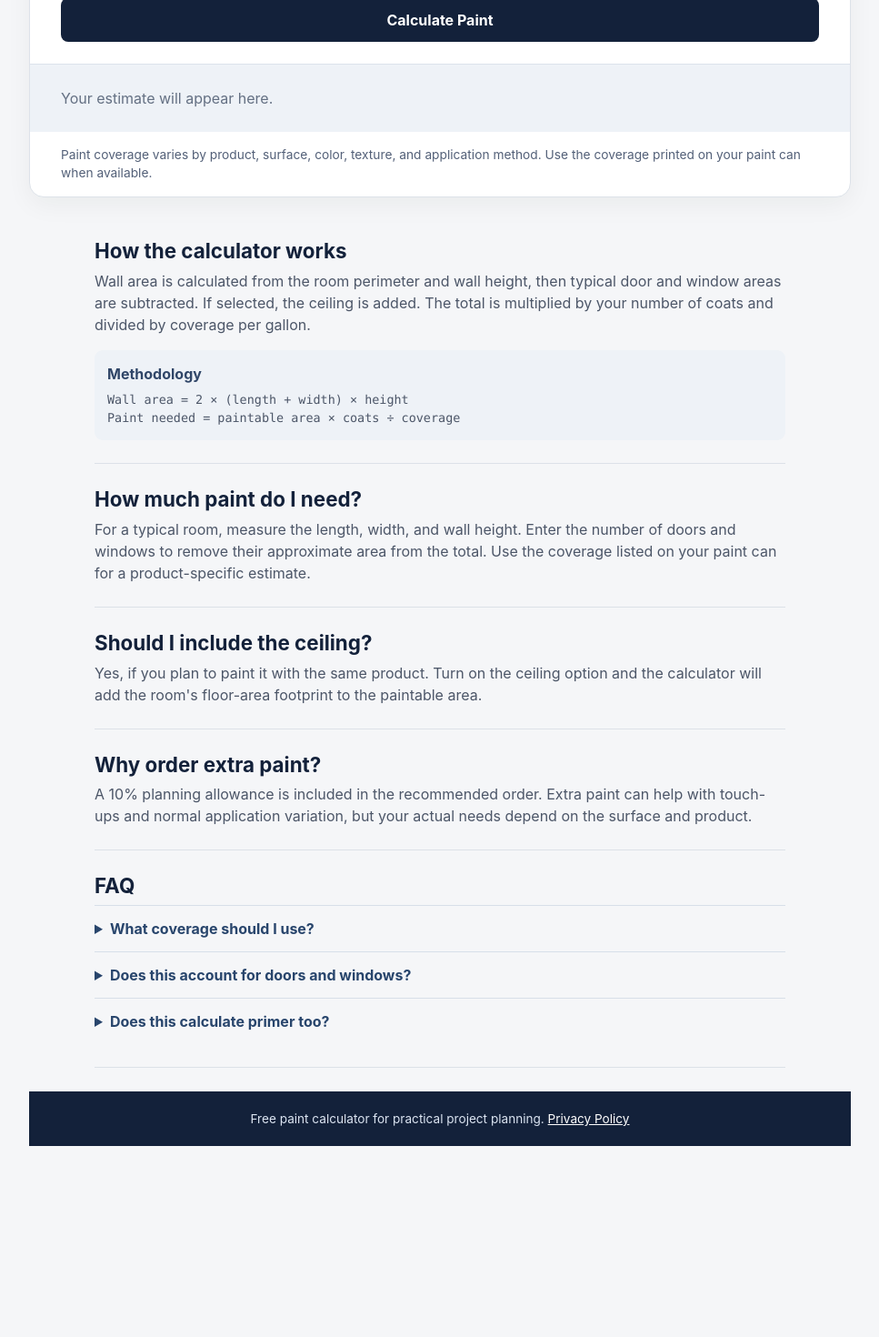
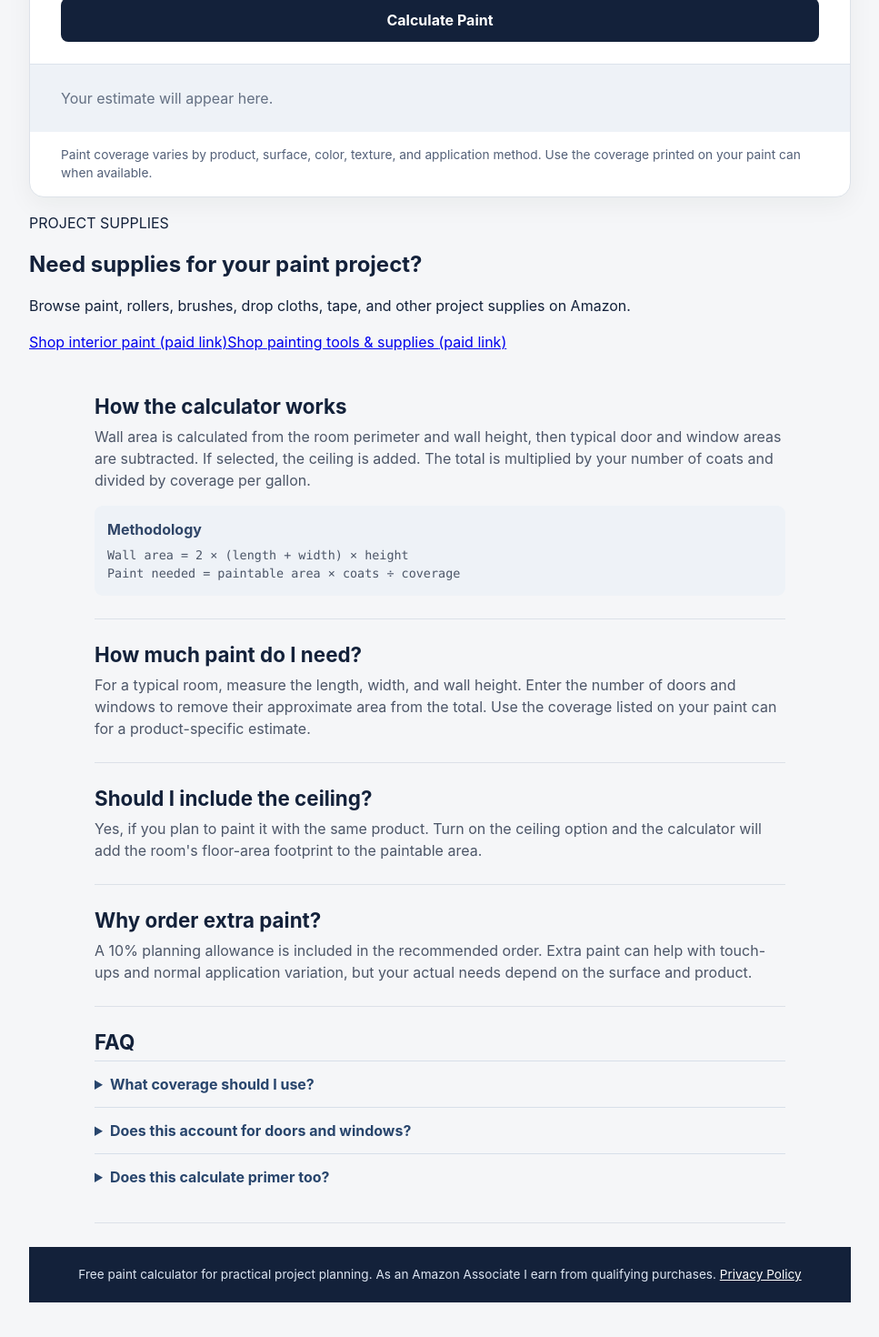
Before and after one commit to spamenchilada1-beep/paint-calculator, a React (Vite) app: page / in a window 1280 px wide. Shown: the part 741-2211 px from the top of the page at 91% size, without its empty margins (156-1123 px from the left). Before the commit the page ends 2057 px from the top, so only its background shows below. Built offline with nearby package versions, Linux system fonts and the light colour scheme.

Commit message:
Sync affiliate monetization to production source

```diff
--- a/src/main.jsx
+++ b/src/main.jsx
@@ -28,7 +28,6 @@ function App() {
         <h1>How Much Paint Do I Need?</h1>
         <p className="intro">Estimate gallons of paint for walls and ceilings using your room dimensions, coats, and paint coverage.</p>
       </header>
-
       <section className="calculator-card" aria-labelledby="calculator-title">
         <div className="calculator-heading"><h2 id="calculator-title">Get your paint estimate</h2><p>Enter your room measurements and painting details.</p></div>
         <form onSubmit={onSubmit} noValidate>
@@ -46,31 +45,28 @@ function App() {
           {started && result.errors.length > 0 && <div className="errors" role="alert">{result.errors.map(error => <p key={error}>{error}</p>)}</div>}
           <button className="primary-button" type="submit">Calculate Paint</button>
         </form>
-
         <section className="result" aria-live="polite" aria-label="Paint calculation result">
-          {validResult ? <>
-            <p className="result-label">Paint needed:</p>
-            <output className="gallons">{formatNumber(result.gallonsNeeded)} <span>gallons</span></output>
-            <div className="order"><span>Recommended order</span><strong>{formatNumber(result.recommendedGallons)} gallons</strong><small>Includes a 10% planning allowance for touch-ups, waste, and normal variation.</small></div>
-            <p className="area">Paintable area: <strong>{formatNumber(result.paintArea)} sq ft</strong></p>
-            <div className="actions"><button className="secondary-button" type="button" onClick={copy}>{copyStatus === 'success' ? 'Copied!' : 'Copy Results'}</button><button className="text-button" type="button" onClick={reset}>Reset</button></div>
-            {copyStatus && <p className="copy-status" role="status">{copyStatus === 'success' ? 'Results copied.' : 'Copy unavailable. Please try again.'}</p>}
-          </> : <p className="empty-result">Your estimate will appear here.</p>}
+          {validResult ? <><p className="result-label">Paint needed:</p><output className="gallons">{formatNumber(result.gallonsNeeded)} <span>gallons</span></output><div className="order"><span>Recommended order</span><strong>{formatNumber(result.recommendedGallons)} gallons</strong><small>Includes a 10% planning allowance for touch-ups, waste, and normal variation.</small></div><p className="area">Paintable area: <strong>{formatNumber(result.paintArea)} sq ft</strong></p><div className="actions"><button className="secondary-button" type="button" onClick={copy}>{copyStatus === 'success' ? 'Copied!' : 'Copy Results'}</button><button className="text-button" type="button" onClick={reset}>Reset</button></div>{copyStatus && <p className="copy-status" role="status">{copyStatus === 'success' ? 'Results copied.' : 'Copy unavailable. Please try again.'}</p>}</> : <p className="empty-result">Your estimate will appear here.</p>}
         </section>
         <p className="assumption">Paint coverage varies by product, surface, color, texture, and application method. Use the coverage printed on your paint can when available.</p>
+      </section>
+      <section className="affiliate-card" aria-label="Recommended paint project supplies">
+        <p className="affiliate-label">PROJECT SUPPLIES</p>
+        <h2>Need supplies for your paint project?</h2>
+        <p>Browse paint, rollers, brushes, drop cloths, tape, and other project supplies on Amazon.</p>
+        <div className="affiliate-links">
+          <a href="https://www.amazon.com/s?k=interior+wall+paint&tag=athena-20" target="_blank" rel="sponsored noopener">Shop interior paint <span>(paid link)</span></a>
+          <a href="https://www.amazon.com/s?k=paint+rollers+brushes+drop+cloths&tag=athena-20" target="_blank" rel="sponsored noopener">Shop painting tools &amp; supplies <span>(paid link)</span></a>
+        </div>
       </section>
       <article className="content">
         <section><h2>How the calculator works</h2><p>Wall area is calculated from the room perimeter and wall height, then typical door and window areas are subtracted. If selected, the ceiling is added. The total is multiplied by your number of coats and divided by coverage per gallon.</p><div className="method"><strong>Methodology</strong><p>Wall area = 2 × (length + width) × height<br />Paint needed = paintable area × coats ÷ coverage</p></div></section>
         <section><h2>How much paint do I need?</h2><p>For a typical room, measure the length, width, and wall height. Enter the number of doors and windows to remove their approximate area from the total. Use the coverage listed on your paint can for a product-specific estimate.</p></section>
         <section><h2>Should I include the ceiling?</h2><p>Yes, if you plan to paint it with the same product. Turn on the ceiling option and the calculator will add the room's floor-area footprint to the paintable area.</p></section>
         <section><h2>Why order extra paint?</h2><p>A 10% planning allowance is included in the recommended order. Extra paint can help with touch-ups and normal application variation, but your actual needs depend on the surface and product.</p></section>
-        <section><h2>FAQ</h2>
-          <details><summary>What coverage should I use?</summary><p>Use the coverage printed on your paint can. A common planning range is roughly 350–400 square feet per gallon, but products vary.</p></details>
-          <details><summary>Does this account for doors and windows?</summary><p>Yes. The calculator uses approximate areas of 21 square feet per door and 15 square feet per window.</p></details>
-          <details><summary>Does this calculate primer too?</summary><p>No. This calculator estimates paint quantity. If you need primer, calculate it separately based on the primer's coverage and the surface being primed.</p></details>
-        </section>
+        <section><h2>FAQ</h2><details><summary>What coverage should I use?</summary><p>Use the coverage printed on your paint can. A common planning range is roughly 350–400 square feet per gallon, but products vary.</p></details><details><summary>Does this account for doors and windows?</summary><p>Yes. The calculator uses approximate areas of 21 square feet per door and 15 square feet per window.</p></details><details><summary>Does this calculate primer too?</summary><p>No. This calculator estimates paint quantity. If you need primer, calculate it separately based on the primer's coverage and the surface being primed.</p></details></section>
       </article>
-      <footer><span>Free paint calculator for practical project planning.</span>{' '}<a href="/privacy.html">Privacy Policy</a></footer>
+      <footer><span>Free paint calculator for practical project planning.</span>{' '}<span>As an Amazon Associate I earn from qualifying purchases.</span>{' '}<a href="/privacy.html">Privacy Policy</a></footer>
     </main>
   )
 }
```
